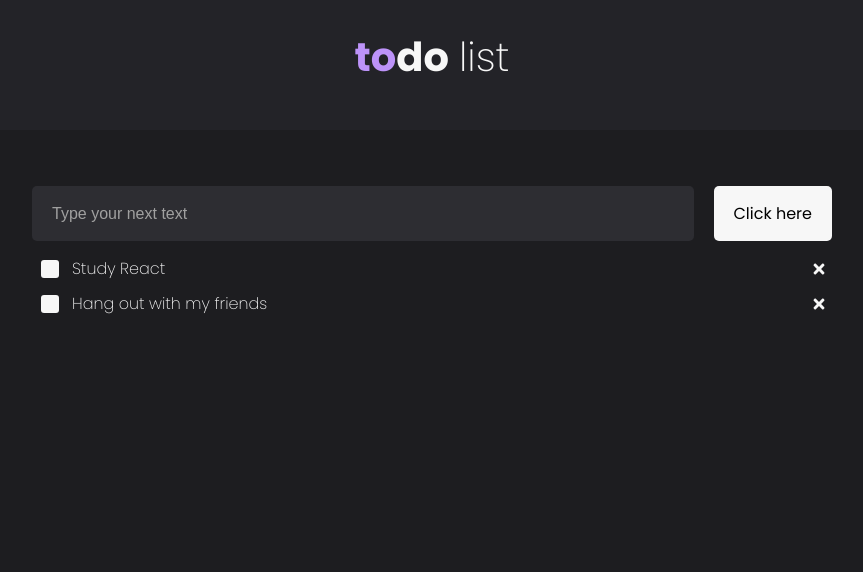
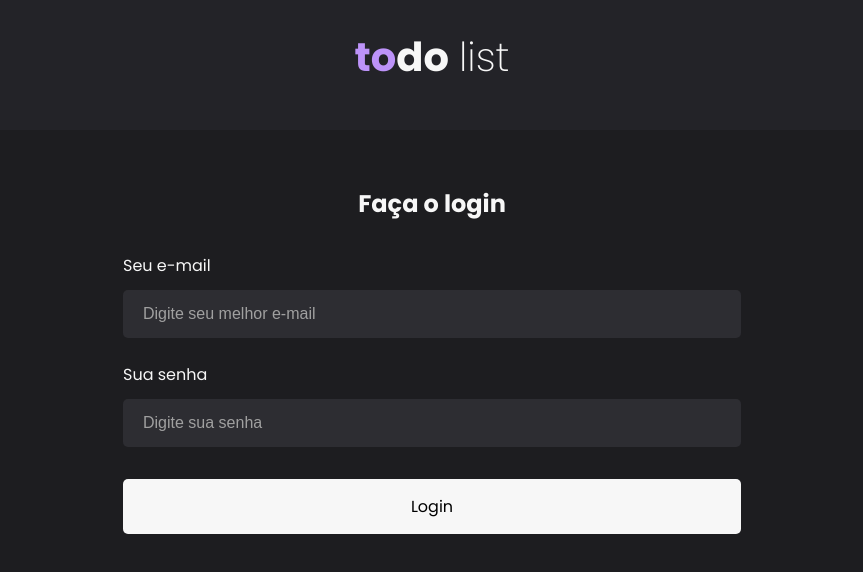
Before and after one commit to martinsju/todo-list-livecoding, a React (Create React App) app: page / in a window 1280 px wide. Shown: the top 572 px of the page, without its empty margins (208-1071 px from the left). Built offline with nearby package versions, Linux system fonts and the light colour scheme.

Commit message:
feat: login page

```diff
--- a/src/App.js
+++ b/src/App.js
@@ -1,11 +1,13 @@
 import Header from './components/Header'
 import ListPage from './components/ListPage'
+import LoginPage from './components/LoginPage'
 
 function App() {
 	return (
 		<div>
 			<Header />
-			<ListPage />
+			<LoginPage />
+			{/* <ListPage /> */}
 		</div>
 	)
 }
--- /dev/null
+++ b/src/components/LoginPage/index.js
@@ -0,0 +1,25 @@
+import React from 'react'
+import Button from '../Button/index.js'
+import Input from '../Input/index.js'
+import * as C from './styled.js'
+
+function LoginPage() {
+	return (
+		<C.Container>
+			<C.Title>Faça o login</C.Title>
+			<C.InputContainer>
+				<C.InputArea>
+					<C.Label>Seu e-mail</C.Label>
+					<Input placeholder='Digite seu melhor e-mail' />
+				</C.InputArea>
+				<C.InputArea>
+					<C.Label>Sua senha</C.Label>
+					<Input placeholder='Digite sua senha' type='password' />
+				</C.InputArea>
+			</C.InputContainer>
+			<Button>Login</Button>
+		</C.Container>
+	)
+}
+
+export default LoginPage
--- /dev/null
+++ b/src/components/LoginPage/styled.js
@@ -0,0 +1,36 @@
+import styled from 'styled-components'
+
+const Container = styled.div`
+	width: 618px;
+	max-width: 70%;
+	display: flex;
+	flex-direction: column;
+	gap: 32px;
+	margin: 0 auto;
+	padding-top: 56px;
+`
+
+const InputContainer = styled.div`
+	display: flex;
+	flex-direction: column;
+	gap: 24px;
+`
+
+const InputArea = styled.div`
+	display: flex;
+	flex-direction: column;
+	align-items: start;
+	gap: 12px;
+`
+
+const Title = styled.h2`
+	font-size: 24px;
+	text-align: center;
+	margin: 0;
+`
+
+const Label = styled.label`
+	font-size: 16px;
+`
+
+export { Container, Title, Label, InputArea, InputContainer }
```
